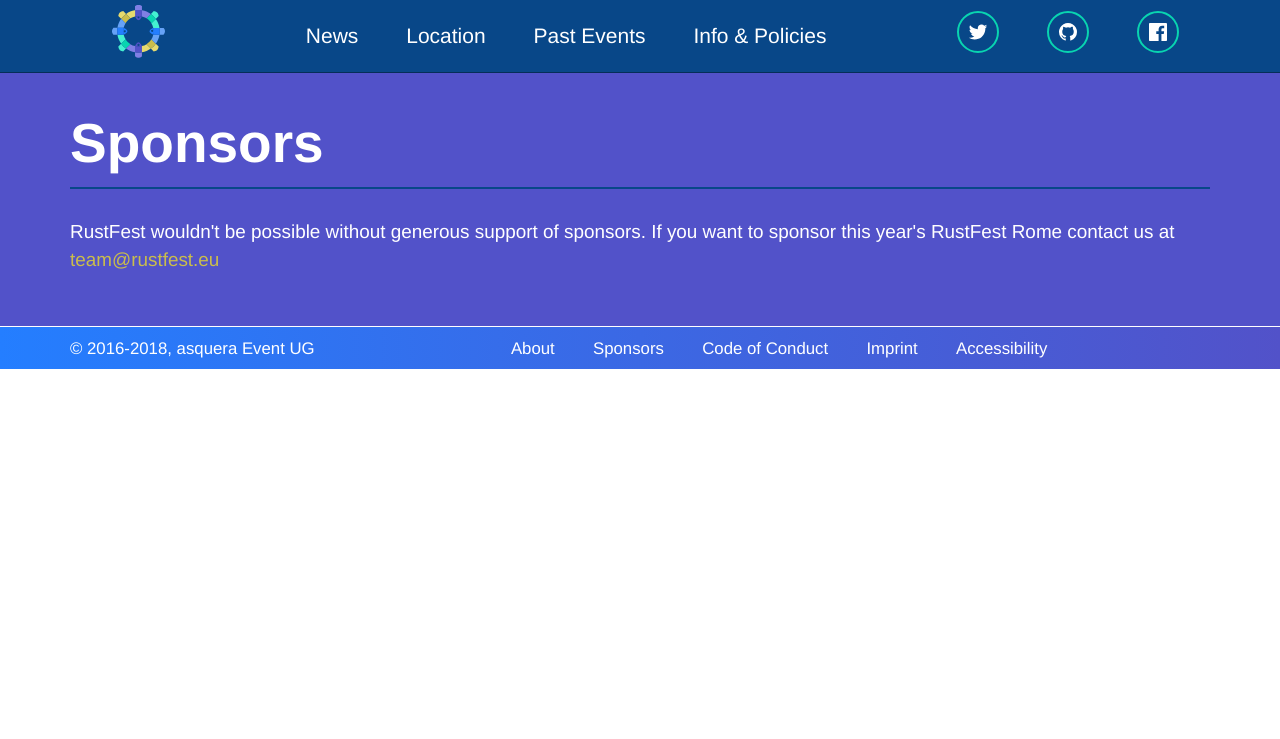
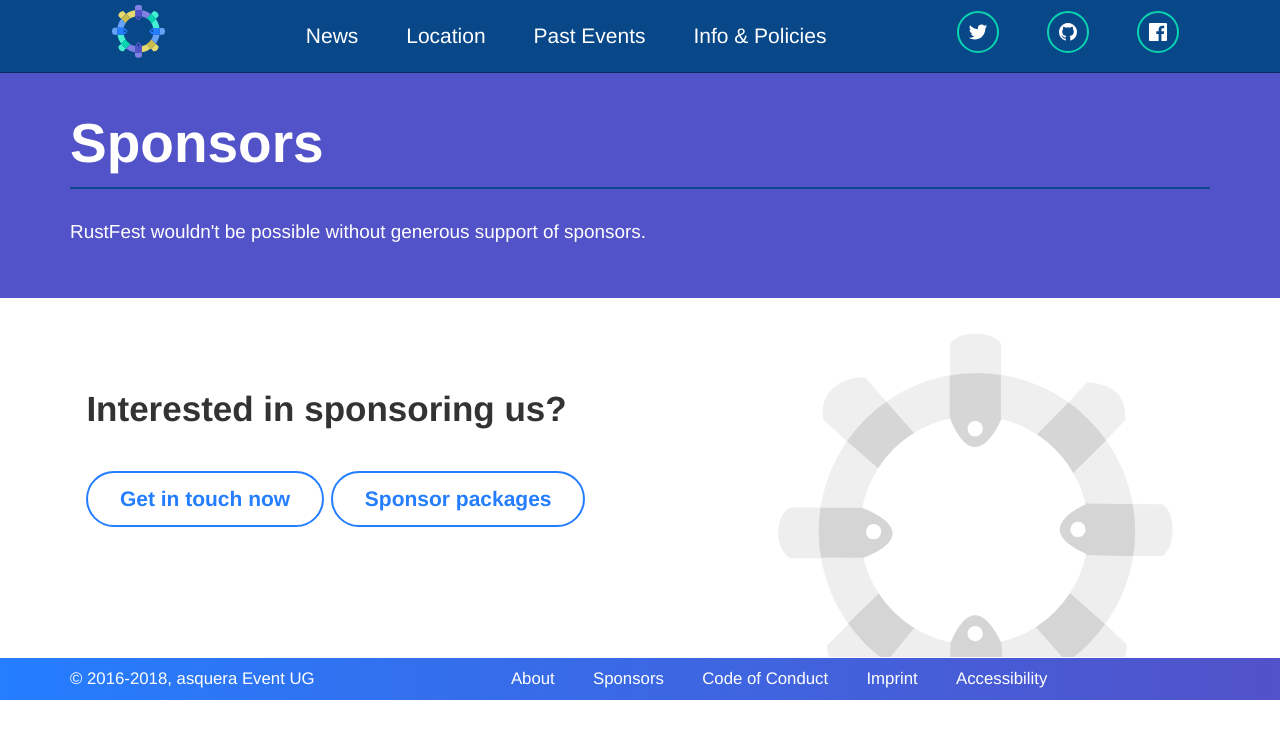
Before and after one commit to RustFestEU/rome.rustfest.eu, a Jekyll site: the page built from sponsors.md, in a window 1280 px wide. Shown: the top 739 px of the page. Built offline with Jekyll 4.4.1, drawn with Linux system fonts in a browser that asks for light colours; nearby versions of some CDN libraries.

Commit message:
Link sponsoring packages page

```diff
--- a/sponsors.md
+++ b/sponsors.md
@@ -13,15 +13,14 @@
 {% assign media = site.sponsors | where: "group", "media" %}
 
 <div class="popout sponsors">
-  <section>
-    <h1>Sponsors</h1>
-    <hr />
-    <p>
-      RustFest wouldn't be possible without generous support of sponsors.
-      If you want to sponsor this year's RustFest Rome contact us at <a href="mailto:team@rustfest.eu">team@rustfest.eu</a>
-    </p>
-  </section>
+    <section>
+        <h1>Sponsors</h1>
+        <hr />
+        <p>RustFest wouldn't be possible without generous support of sponsors.</p>
+    </section>
 </div>
+
+{% comment %}
 
 <!--
 
@@ -101,12 +100,14 @@
 
 </div>
 
+-->
+{% endcomment %}
 
 <section class="whitewithwheel">
   <h2>Interested in sponsoring us?</h2>
   <br />
   <p>
-    <a class="button" href="mailto:sponsors@rustfest.eu">
+    <a class="button" href="mailto:team@rustfest.eu">
       Get in touch now
     </a>
     <a class="button" href="/sponsors/packages/">
@@ -114,4 +115,3 @@
     </a>
   </p>
 </section>
--->
```
